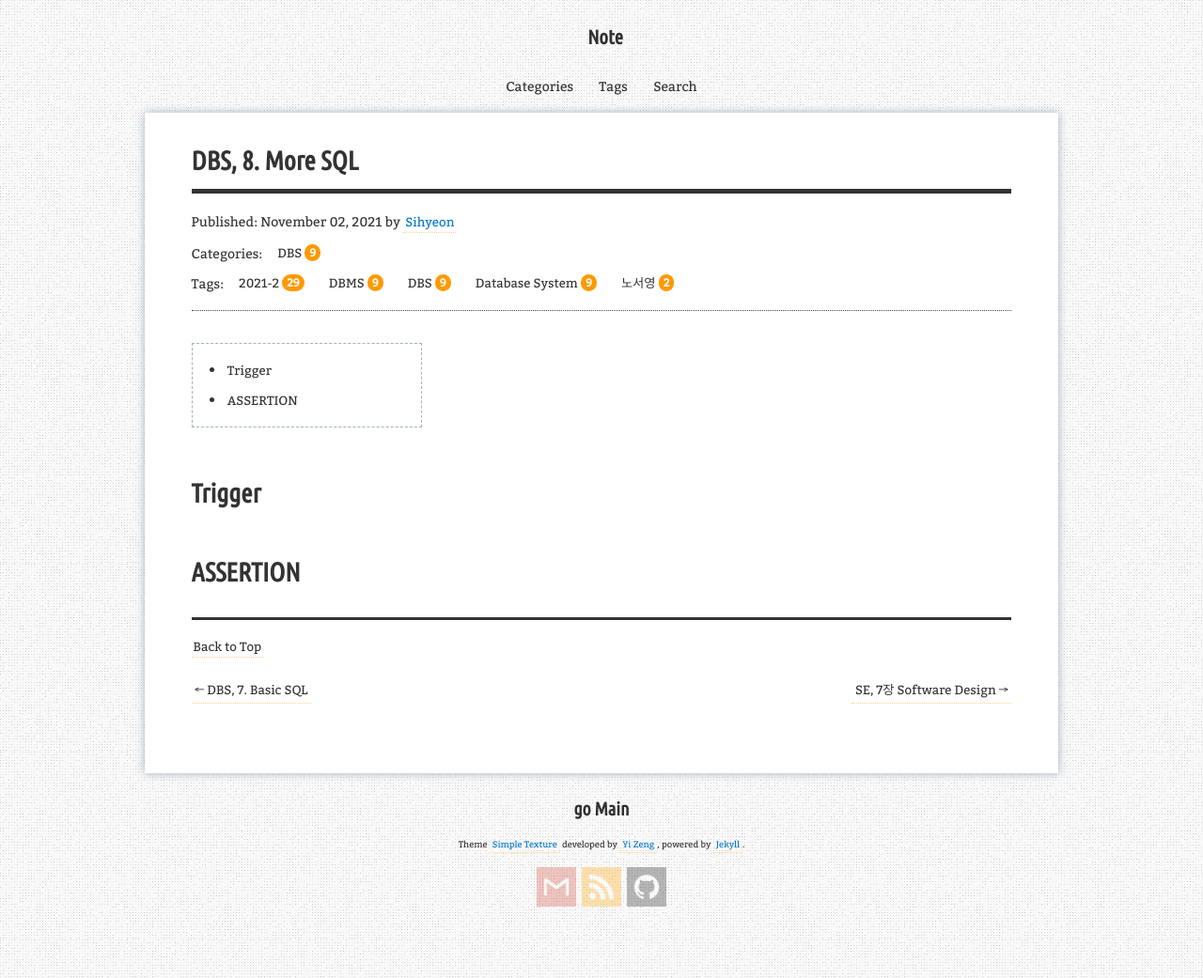
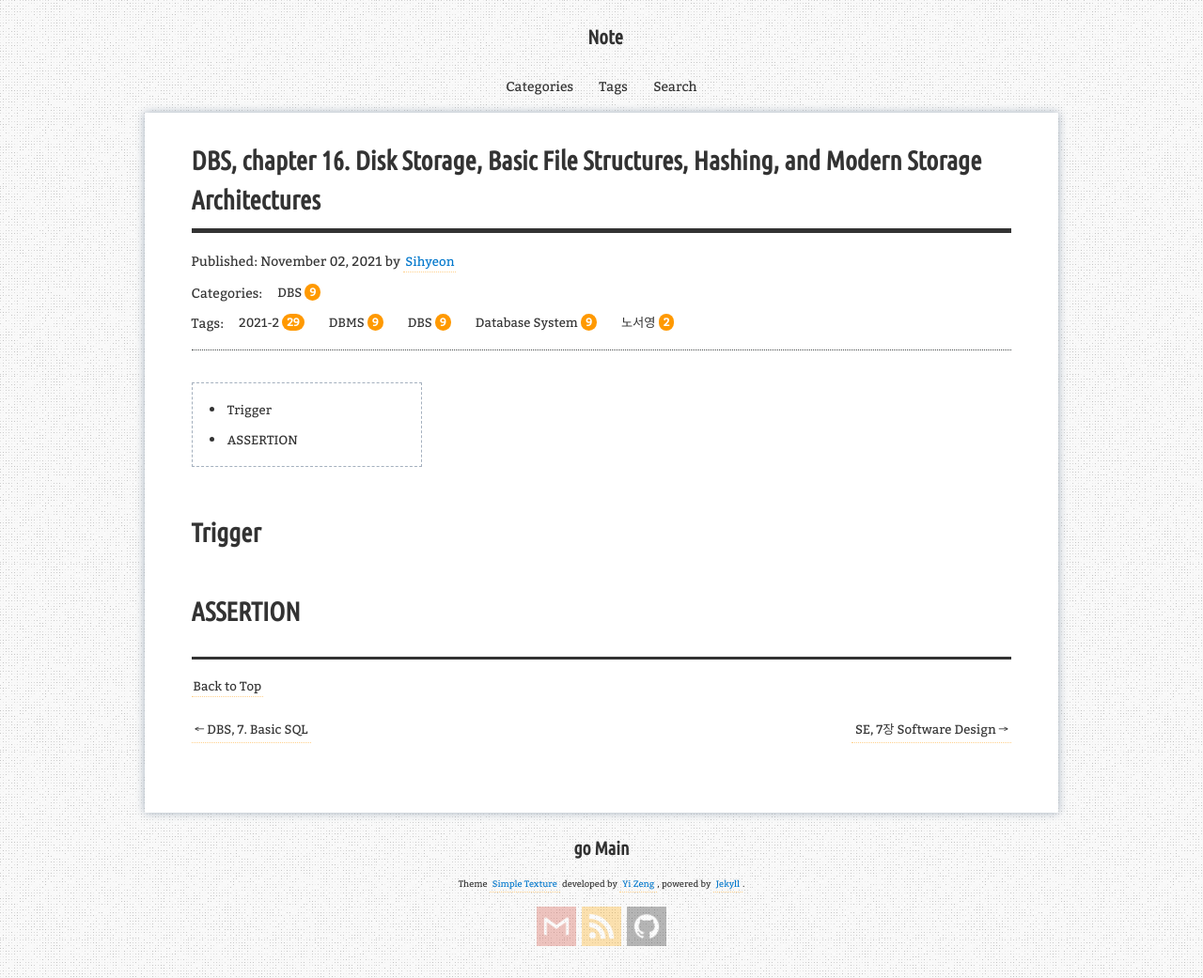
Before and after one commit to aristohyun/aristohyun.github.io, a Jekyll site: the page built from _posts/2021-11-02-DBS_08.md, in a window 1280 px wide. Shown: the whole page at 94% size. Built offline with Jekyll 4.4.1, drawn with Linux system fonts in a browser that asks for light colours; comment, search, counter and statistics services are not loaded.

Commit message:
Update 2021-11-02-DBS_08.md

```diff
--- a/_posts/2021-11-02-DBS_08.md
+++ b/_posts/2021-11-02-DBS_08.md
@@ -1,6 +1,6 @@
 ---
 layout: post
-title: "DBS, 8. More SQL"
+title: "DBS, chapter 16. Disk Storage, Basic File Structures, Hashing, and Modern Storage Architectures"
 description: "DBS, 노서영 교수님"
 categories: [DBS]
 tags: [2021-2, DBS, Database System, DBMS, 노서영]
```
